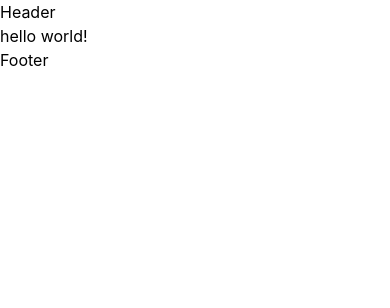
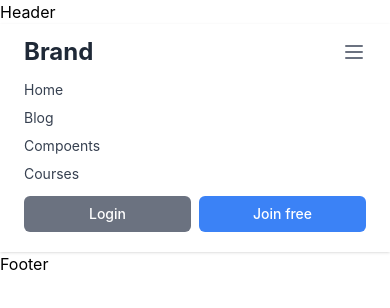
Before and after one commit to brendef/orderapp, a Next.js app: page / in a window 390 px wide. Shown: the top 308 px of the page. Built offline with nearby package versions, Linux system fonts and the light colour scheme.

Commit message:
added Maraki Ui Navbar, still needs state for menu
Still needs to be made dynamic

```diff
--- /dev/null
+++ b/components/Navbar.tsx
@@ -0,0 +1,64 @@
+// React.js
+import React from 'react'
+
+const Navbar = () => {
+
+  // Scopped CSS
+  const renderCSS = () => {
+    <style jsx> {`
+      .scroll-hidden::-webkit-scrollbar {
+        height: 0px;
+        background: transparent;
+      }
+    `} </style>
+  }
+
+  return (
+    <>
+      {renderCSS()}
+
+      <nav className="bg-white shadow dark:bg-gray-800">
+        <div className="container px-6 py-3 mx-auto">
+          <div className="flex flex-col md:flex-row md:justify-between md:items-center">
+            <div className="flex items-center justify-between">
+              <div className="flex items-center">
+                <a className="text-2xl font-bold text-gray-800 transition-colors duration-200 transform dark:text-white lg:text-3xl hover:text-gray-700 dark:hover:text-gray-300" href="#">Brand</a>
+              </div>
+              {/* Mobile menu button */}
+              <div className="flex md:hidden">
+                <button type="button" className="text-gray-500 dark:text-gray-200 hover:text-gray-600 dark:hover:text-gray-400 focus:outline-none focus:text-gray-600 dark:focus:text-gray-400" aria-label="toggle menu">
+                  <svg viewBox="0 0 24 24" className="w-6 h-6 fill-current">
+                    <path fill-rule="evenodd" d="M4 5h16a1 1 0 0 1 0 2H4a1 1 0 1 1 0-2zm0 6h16a1 1 0 0 1 0 2H4a1 1 0 0 1 0-2zm0 6h16a1 1 0 0 1 0 2H4a1 1 0 0 1 0-2z"></path>
+                  </svg>
+                </button>
+              </div>
+            </div>
+            {/* Mobile Menu open: "block", Menu closed: "hidden"  */}
+
+            {/*
+
+            - Create state to conditionally add hidden or block to show and hide menu, invert the state by clicking on the button
+            - Change the icon of the button based on state too
+            */}
+
+            <div className="items-center md:flex">
+              <div className="flex flex-col mt-2 md:flex-row md:mt-0 md:mx-1">
+                <a className="my-1 text-sm leading-5 text-gray-700 transition-colors duration-200 transform dark:text-gray-200 hover:text-blue-600 dark:hover:text-blue-400 hover:underline md:mx-4 md:my-0" href="#">Home</a>
+                <a className="my-1 text-sm leading-5 text-gray-700 transition-colors duration-200 transform dark:text-gray-200 hover:text-blue-600 dark:hover:text-blue-400 hover:underline md:mx-4 md:my-0" href="#">Blog</a>
+                <a className="my-1 text-sm leading-5 text-gray-700 transition-colors duration-200 transform dark:text-gray-200 hover:text-blue-600 dark:hover:text-blue-400 hover:underline md:mx-4 md:my-0" href="#">Compoents</a>
+                <a className="my-1 text-sm leading-5 text-gray-700 transition-colors duration-200 transform dark:text-gray-200 hover:text-blue-600 dark:hover:text-blue-400 hover:underline md:mx-4 md:my-0" href="#">Courses</a>
+              </div>
+              <div className="flex items-center py-2 -mx-1 md:mx-0">
+                <a className="block w-1/2 px-3 py-2 mx-1 text-sm font-medium leading-5 text-center text-white transition-colors duration-200 transform bg-gray-500 rounded-md hover:bg-blue-600 md:mx-2 md:w-auto" href="#">Login</a>
+                <a className="block w-1/2 px-3 py-2 mx-1 text-sm font-medium leading-5 text-center text-white transition-colors duration-200 transform bg-blue-500 rounded-md hover:bg-blue-600 md:mx-0 md:w-auto" href="#">Join free</a>
+              </div>
+            </div>
+          </div>
+        </div>
+      </nav>
+
+    </>
+  )
+}
+
+export default Navbar
--- a/pages/index.tsx
+++ b/pages/index.tsx
@@ -2,13 +2,14 @@
 import type { NextPage } from 'next'
 // Components
 import Layout from '../components/Layout'
+import Navbar from '../components/Navbar'
 // -----------------------------------------------------------------------------------------------------------------------
 
 // index
 const Home: NextPage = () => {
   return (
     <Layout>
-      hello world!
+      <Navbar />
     </Layout>
   )
 }
```
